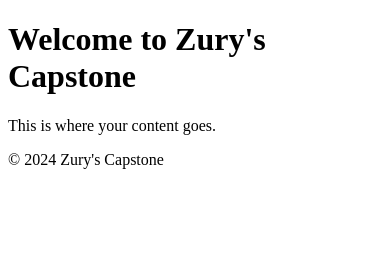
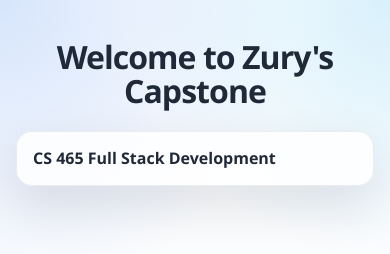
Before and after one commit to Zmart027/CS499-Capstone, a plain HTML site: page index.html in a window 390 px wide. Drawn offline with Linux system fonts and the light colour scheme.

Commit message:
Removed uneeded markup

```diff
--- a/index.html
+++ b/index.html
@@ -5,17 +5,16 @@
    <meta name="viewport" content="width=device-width, initial-scale=1.0">
    <meta http-equiv="X-UA-Compatible" content="ie=edge">
    <title>Zury's Capstone</title>
+   <link rel="stylesheet" href="styles.css">
 </head>
 <body>
    <header>
-       <h1>Welcome to Zury's Capstone</h1>
+       <h1 class="title">Welcome to Zury's Capstone</h1>
    </header>
    <main>
-       <p>This is where your content goes.</p>
+       <ul class="project-list">
+           <li><a href="https://github.com/Zmart027/CS-465-Full-Stack-Development-" target="_blank">CS 465 Full Stack Development</a></li>
+       </ul>
    </main>
-   <footer>
-       <p>© 2024 Zury's Capstone</p>
-   </footer>
-   <script src="scripts.js"></script>
 </body>
 </html>
--- /dev/null
+++ b/styles.css
@@ -0,0 +1,159 @@
+:root {
+    color-scheme: light;
+    --bg: #f4f6fb;
+    --surface: rgba(255, 255, 255, 0.82);
+    --surface-strong: #ffffff;
+    --text: #1f2937;
+    --muted: #5b6472;
+    --accent: #1f6feb;
+    --accent-hover: #1558b0;
+    --border: rgba(31, 41, 55, 0.08);
+    --shadow: 0 20px 50px rgba(15, 23, 42, 0.12);
+}
+
+* {
+    box-sizing: border-box;
+}
+
+html {
+    scroll-behavior: smooth;
+}
+
+body {
+    margin: 0;
+    min-height: 100vh;
+    font-family: "Segoe UI", Tahoma, Arial, sans-serif;
+    color: var(--text);
+    background:
+        radial-gradient(circle at top left, rgba(31, 111, 235, 0.18), transparent 32%),
+        radial-gradient(circle at top right, rgba(14, 165, 233, 0.16), transparent 28%),
+        linear-gradient(180deg, #ffffff 0%, var(--bg) 100%);
+}
+
+header,
+main {
+    width: min(960px, calc(100% - 2rem));
+    margin-left: auto;
+    margin-right: auto;
+}
+
+header {
+    padding: 4rem 0 1.5rem;
+    text-align: center;
+}
+
+.title {
+    margin: 0;
+    font-size: clamp(2rem, 4vw, 3.5rem);
+    line-height: 1.05;
+    letter-spacing: -0.03em;
+}
+
+main {
+    display: grid;
+    gap: 1.5rem;
+    justify-items: center;
+    padding: 0 0 4rem;
+}
+
+.project-list {
+    list-style: none;
+    margin: 0;
+    padding: 1rem;
+    width: min(720px, 100%);
+    display: grid;
+    gap: 0.75rem;
+}
+
+.project-list li {
+    margin: 0;
+}
+
+.project-list a {
+    display: block;
+    padding: 1rem 1.25rem;
+    border: 1px solid var(--border);
+    border-radius: 1rem;
+    background: var(--surface);
+    color: var(--text);
+    text-decoration: none;
+    font-weight: 600;
+    box-shadow: var(--shadow);
+    backdrop-filter: blur(12px);
+    transition: transform 180ms ease, box-shadow 180ms ease, border-color 180ms ease, color 180ms ease;
+}
+
+.project-list a:hover,
+.project-list a:focus-visible {
+    transform: translateY(-2px);
+    border-color: rgba(31, 111, 235, 0.25);
+    box-shadow: 0 24px 60px rgba(15, 23, 42, 0.16);
+    color: var(--accent-hover);
+    outline: none;
+}
+
+.gallery {
+    display: grid;
+    place-items: center;
+    width: min(100%, 420px);
+    padding: 1rem;
+    border: 1px solid var(--border);
+    border-radius: 1.5rem;
+    background: var(--surface);
+    box-shadow: var(--shadow);
+    backdrop-filter: blur(12px);
+}
+
+.gallery img {
+    display: block;
+    width: min(100%, 320px);
+    aspect-ratio: 1 / 1;
+    object-fit: cover;
+    border-radius: 1.1rem;
+    border: 1px solid rgba(255, 255, 255, 0.75);
+}
+
+.buttons {
+    appearance: none;
+    border: 0;
+    border-radius: 999px;
+    padding: 0.9rem 1.5rem;
+    background: linear-gradient(135deg, var(--accent), #2b8cff);
+    color: #ffffff;
+    font: inherit;
+    font-weight: 700;
+    letter-spacing: 0.01em;
+    cursor: pointer;
+    box-shadow: 0 14px 28px rgba(31, 111, 235, 0.28);
+    transition: transform 180ms ease, box-shadow 180ms ease, filter 180ms ease;
+}
+
+.button:hover,
+.button:focus-visible {
+    transform: translateY(-2px);
+    box-shadow: 0 18px 32px rgba(31, 111, 235, 0.34);
+    filter: brightness(1.03);
+    outline: none;
+}
+
+.button:active {
+    transform: translateY(0);
+}
+
+@media (max-width: 640px) {
+    header {
+        padding-top: 2.5rem;
+    }
+
+    .project-list {
+        padding: 0;
+    }
+
+    .project-list a {
+        padding: 0.95rem 1rem;
+    }
+
+    .gallery {
+        padding: 0.75rem;
+    }
+}
```
